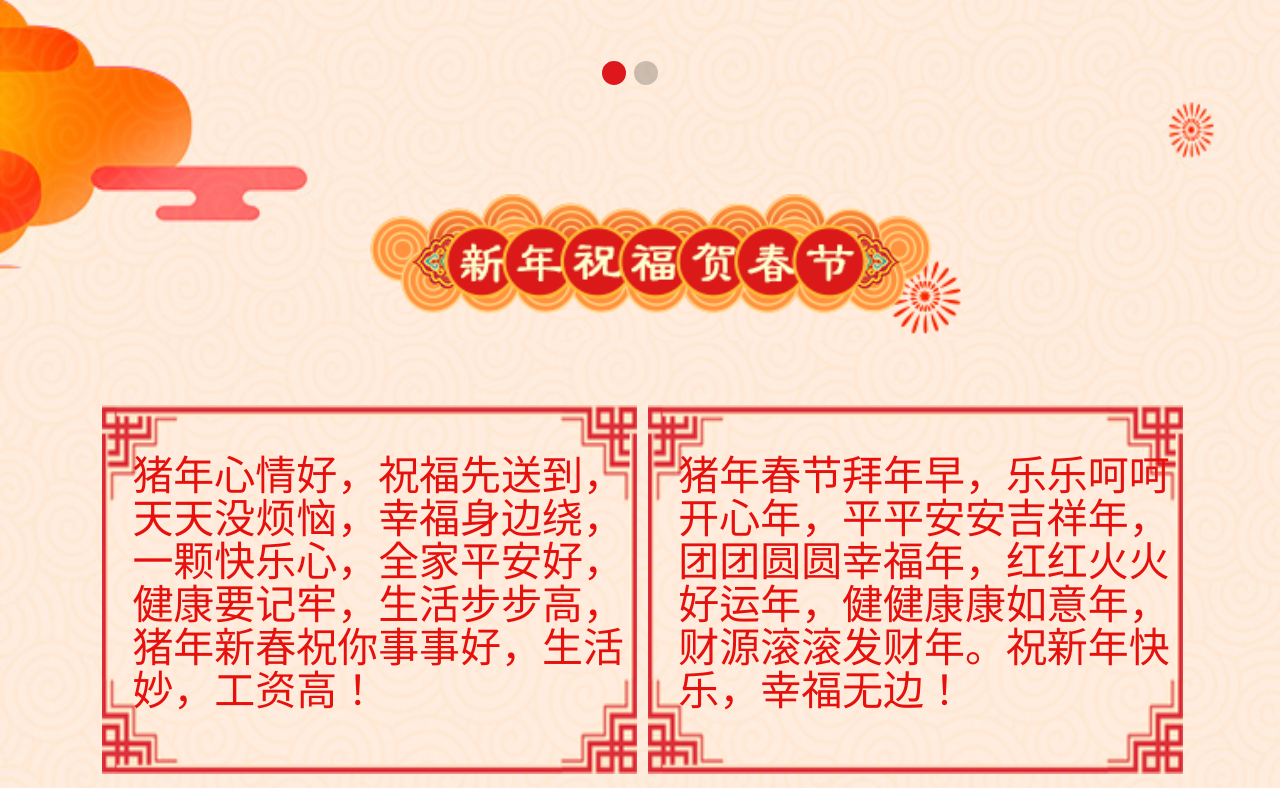
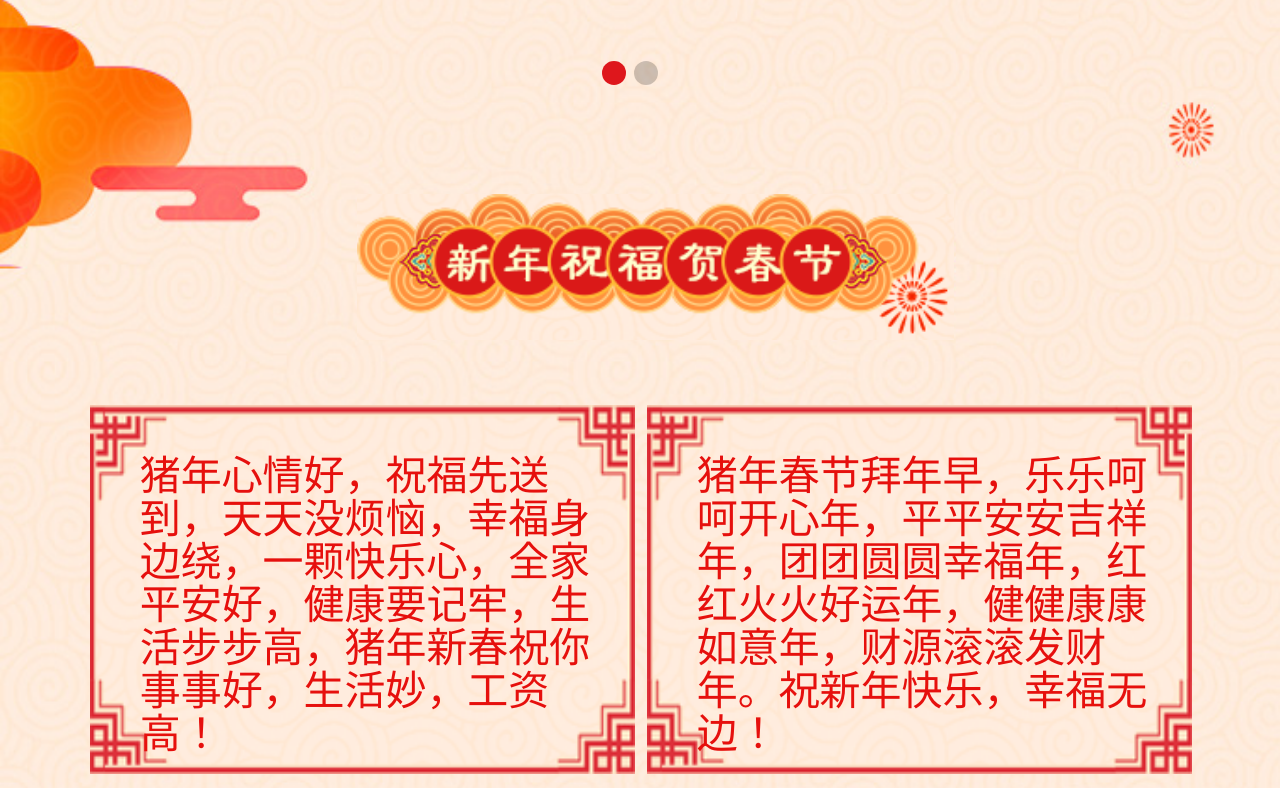
Before and after one commit to ayanamirei0/2019_new_year_mobile, a plain HTML site: page index.html in a window 1280 px wide. Shown: the part 4538-5326 px from the top of the page. Drawn offline with Linux system fonts and the light colour scheme; a web font is replaced by a local one.

Commit message:
样式调整

```diff
--- a/css/index.css
+++ b/css/index.css
@@ -130,7 +130,7 @@
     display: flex;
     flex-wrap: nowrap;
     position: absolute;
-    bottom: 2%;
+    bottom: 1%;
     right: 5%;
 }
 .naochun .brand_list img{
@@ -194,7 +194,7 @@
 
 /* 贺春节 */
 .hechun{
-    padding: 0 5% 0 8%;
+    padding: 0 6% 0 7%;
 }
 .hechun .img_title{
     padding: .2rem 0 .7rem 24%;
@@ -205,7 +205,7 @@
 }
 .hechun .essay{
     position: relative;
-    width: 49%;
+    width: 50%;
 }
 .hechun .essay img{
     width: 98%;
@@ -214,11 +214,11 @@
 .hechun .essay p{
     font-size: .6rem;
     color: #E6100D;
-    width: 7.2rem;
+    width: 7rem;
     line-height: .63rem;
     position: absolute;
     top: 13%;
-    left: 5.5%;
+    left: 9%;
     font-family: 'fz';
 }
 
--- a/index.html
+++ b/index.html
@@ -244,7 +244,7 @@
                                     </div>
                                 </li>
                                 <li>
-                                    远的钟声，送走了一个难忘的昨天;清脆的爆...
+                                    远的钟声，送走了一个难忘的昨天；清脆的爆...
                                     <div class="outside_link">
                                         <span>
                                             <</span> <a target="_blank" href="https://www.juren.com/index.php?m=content&c=index&a=show&catid=126&id=2792">详情</a>
```
